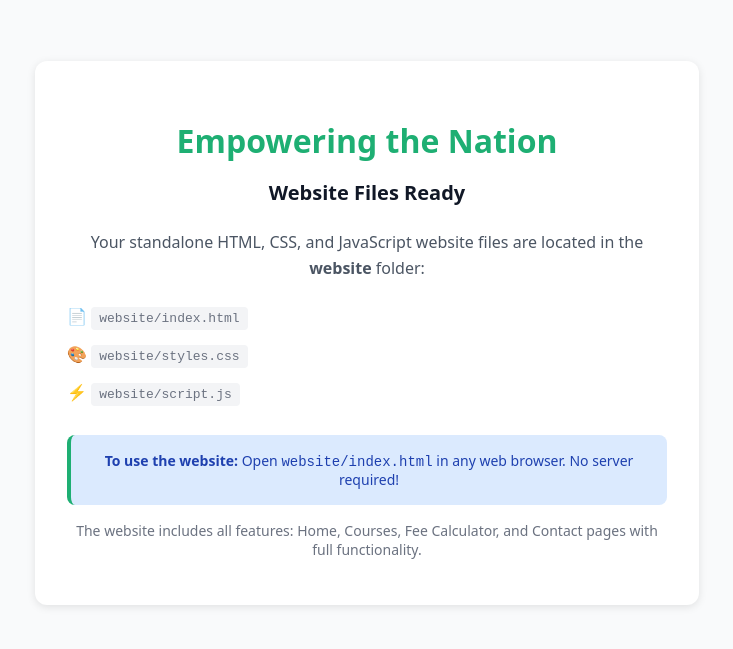
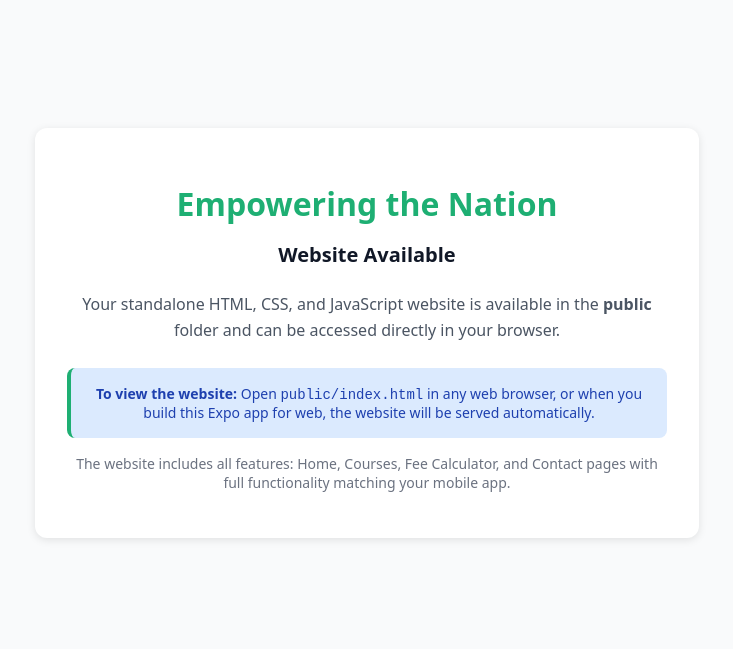
Before and after one commit to ST10489659/XHAW---POE-Project, a Next.js app: page / in a window 1280 px wide. Shown: the part 107-756 px from the top of the page, without its empty margins (273-1006 px from the left). Built offline with nearby package versions, Linux system fonts and the light colour scheme.

Commit message:
changed #page.tsx

```diff
--- a/app/page.tsx
+++ b/app/page.tsx
@@ -1,46 +1,88 @@
-import React from 'react';
-// @ts-ignore: CSS module has no type declarations in this project
-import styles from './page.module.css';
-
 export default function Page() {
   return (
-    <main className={styles.container} role="main">
-      <section className={styles.card} aria-labelledby="page-title">
-        <h1 id="page-title" className={styles.title}>
+    <div
+      style={{
+        minHeight: "100vh",
+        display: "flex",
+        flexDirection: "column",
+        alignItems: "center",
+        justifyContent: "center",
+        padding: "2rem",
+        fontFamily: "system-ui, -apple-system, sans-serif",
+        backgroundColor: "#f9fafb",
+        textAlign: "center",
+      }}
+    >
+      <div
+        style={{
+          maxWidth: "600px",
+          backgroundColor: "white",
+          padding: "2rem",
+          borderRadius: "12px",
+          boxShadow: "0 2px 8px rgba(0,0,0,0.1)",
+        }}
+      >
+        <h1
+          style={{
+            fontSize: "2rem",
+            fontWeight: "bold",
+            color: "#1eaf73",
+            marginBottom: "1rem",
+          }}
+        >
           Empowering the Nation
         </h1>
-        <h2 className={styles.subtitle}>Website Files Ready</h2>
-
-        <p className={styles.lead}>
-          Your standalone HTML, CSS, and JavaScript website files are located in
-          the <strong>website</strong> folder:
+        <h2
+          style={{
+            fontSize: "1.25rem",
+            color: "#111827",
+            marginBottom: "1.5rem",
+          }}
+        >
+          Website Available
+        </h2>
+        <p
+          style={{
+            fontSize: "1rem",
+            color: "#4b5563",
+            lineHeight: "1.6",
+            marginBottom: "1.5rem",
+          }}
+        >
+          Your standalone HTML, CSS, and JavaScript website is available in the <strong>public</strong> folder and can
+          be accessed directly in your browser.
         </p>
-
-        <ul className={styles.fileList}>
-          <li className={styles.fileItem}>
-            📄 <code className={styles.filename}>website/index.html</code>
-          </li>
-          <li className={styles.fileItem}>
-            🎨 <code className={styles.filename}>website/styles.css</code>
-          </li>
-          <li className={styles.fileItem}>
-            ⚡ <code className={styles.filename}>website/script.js</code>
-          </li>
-        </ul>
-
-        <div className={styles.info}>
-          <p className={styles.infoText}>
-            <strong>To use the website:</strong> Open{' '}
-            <code>website/index.html</code> in any web browser. No server
-            required!
+        <div
+          style={{
+            backgroundColor: "#dbeafe",
+            padding: "1rem",
+            borderRadius: "8px",
+            borderLeft: "4px solid #1eaf73",
+            marginBottom: "1rem",
+          }}
+        >
+          <p
+            style={{
+              fontSize: "0.875rem",
+              color: "#1e40af",
+              margin: 0,
+            }}
+          >
+            <strong>To view the website:</strong> Open <code>public/index.html</code> in any web browser, or when you
+            build this Expo app for web, the website will be served automatically.
           </p>
         </div>
-
-        <p className={styles.footerNote}>
-          The website includes all features: Home, Courses, Fee Calculator, and
-          Contact pages with full functionality.
+        <p
+          style={{
+            fontSize: "0.875rem",
+            color: "#6b7280",
+            marginTop: "1rem",
+          }}
+        >
+          The website includes all features: Home, Courses, Fee Calculator, and Contact pages with full functionality
+          matching your mobile app.
         </p>
-      </section>
-    </main>
-  );
+      </div>
+    </div>
+  )
 }
```
